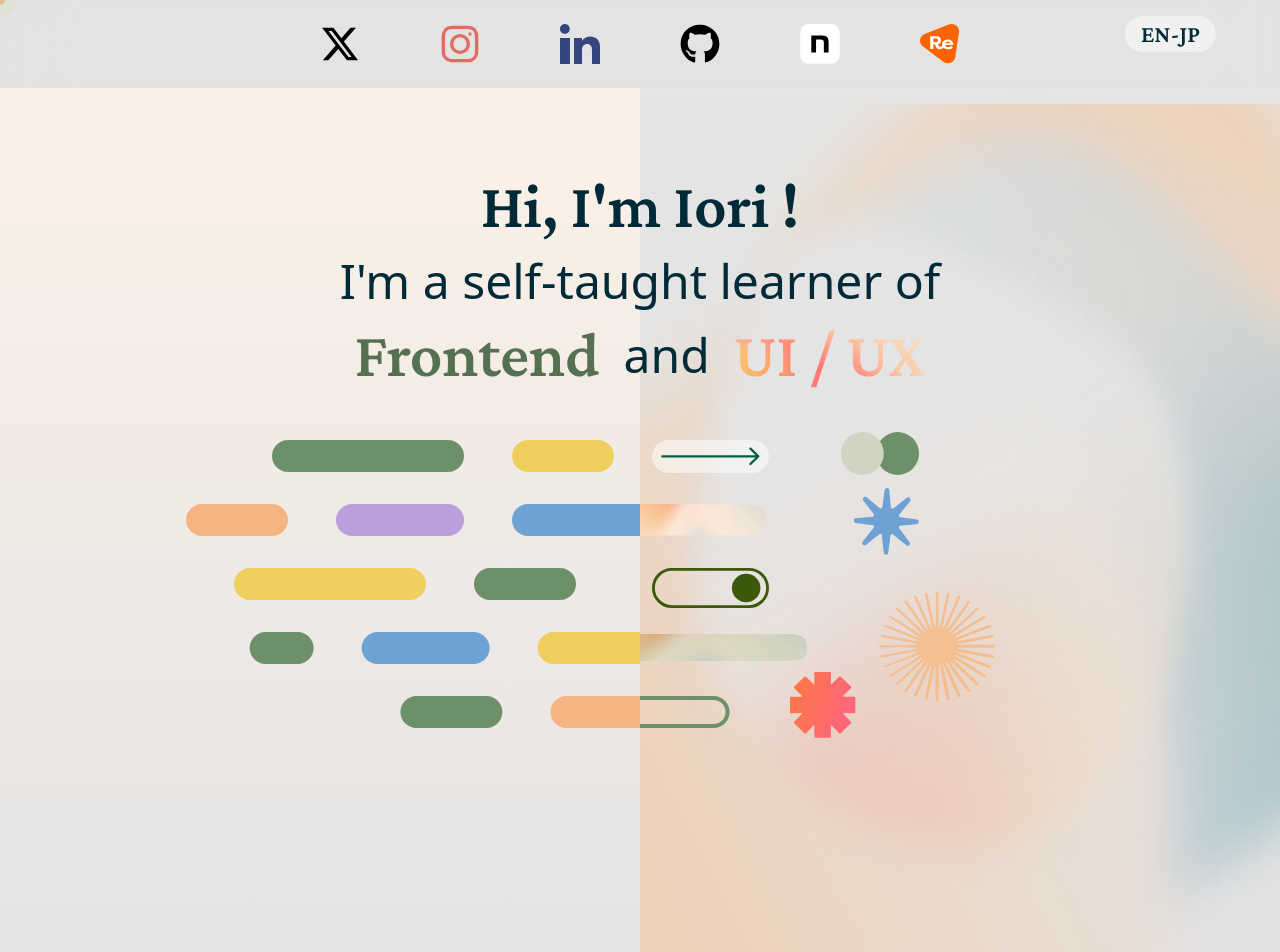
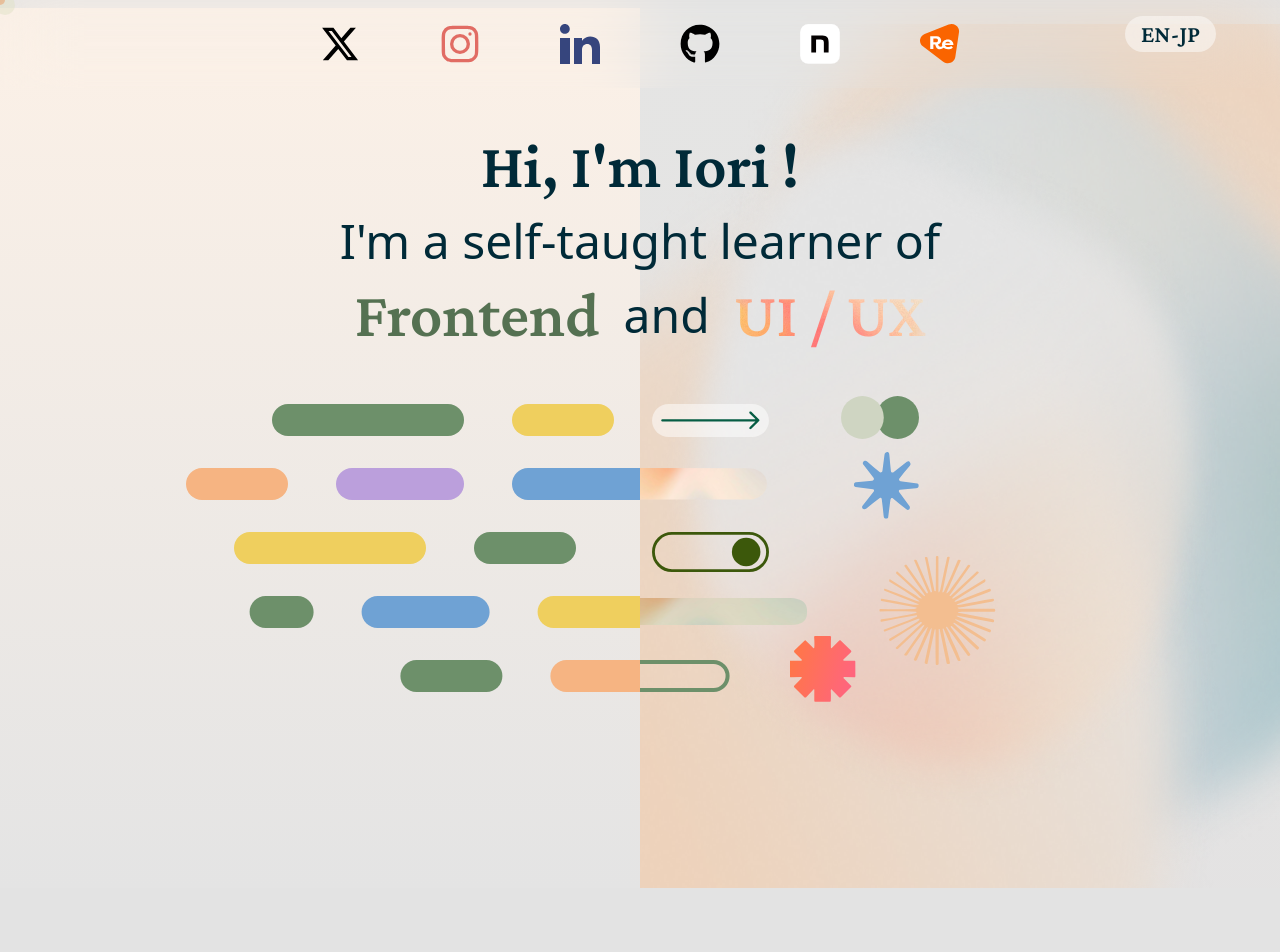
Before and after one commit to iori73/Portfolio6, a React (Vite) app: page / in a window 1280 px wide. Shown: the top 952 px of the page. Built offline with nearby package versions, Linux system fonts and the light colour scheme; no server answers; a web font is replaced by a local one.

Commit message:
adjust hero height

```diff
--- a/src/components/css/index.css
+++ b/src/components/css/index.css
@@ -230,7 +230,7 @@ p {
   margin: 0% auto;
   align-items: flex-start;
   justify-content: center;
-  /* transform: translateY(-10vh); */
+  transform: translateY(-10vh);
   /* padding-top: 10vh; */
 
 }
@@ -366,7 +366,7 @@ p {
   flex-direction: column;
   align-items: center;
   gap: 0rem;
-  margin: 10vh auto 0;
+  margin: 15vh auto 0;
   height: fit-content;
   border-radius: 3.75rem;
   z-index: 10;
@@ -496,7 +496,7 @@ p {
   bottom: 0;
   left: 0;
   width: 100%;
-  height: 60%;
+  height: 55%;
   display: flex;
   flex-direction: column;
   justify-content: flex-start;
@@ -697,7 +697,7 @@ p {
   bottom: 0;
   right: 0;
   width: 100%;
-  height: 60%;
+  height: 55%;
   display: flex;
   flex-direction: column;
   justify-content: flex-start;
```
Also changed, not shown: src/components/css/Works.css (line endings or trailing spaces).
